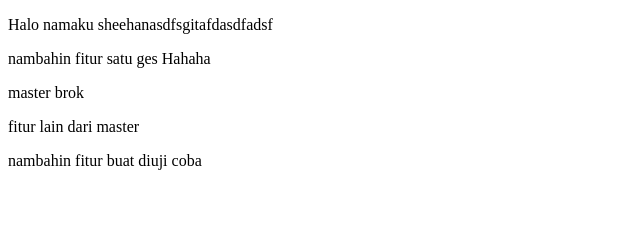
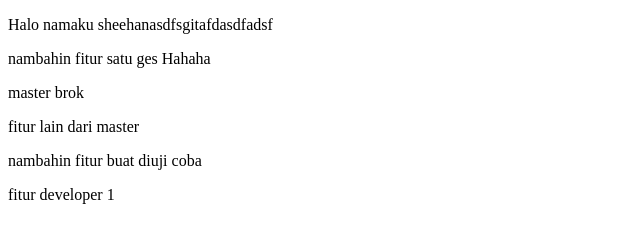
Before and after one commit to HanumGoo/skills-introduction-to-github, a plain HTML site: page Index.html in a window 1280 px wide. Shown: the whole page, without its empty margins (0-640 px from the left). Drawn offline with Linux system fonts and the light colour scheme.

Commit message:
feat:developer 1

```diff
--- a/Index.html
+++ b/Index.html
@@ -13,5 +13,7 @@
     <p>fitur lain dari master</p>
 
     <p>nambahin fitur buat diuji coba</p>
+
+    <p>fitur developer 1</p>
 </body>
 </html>
```
